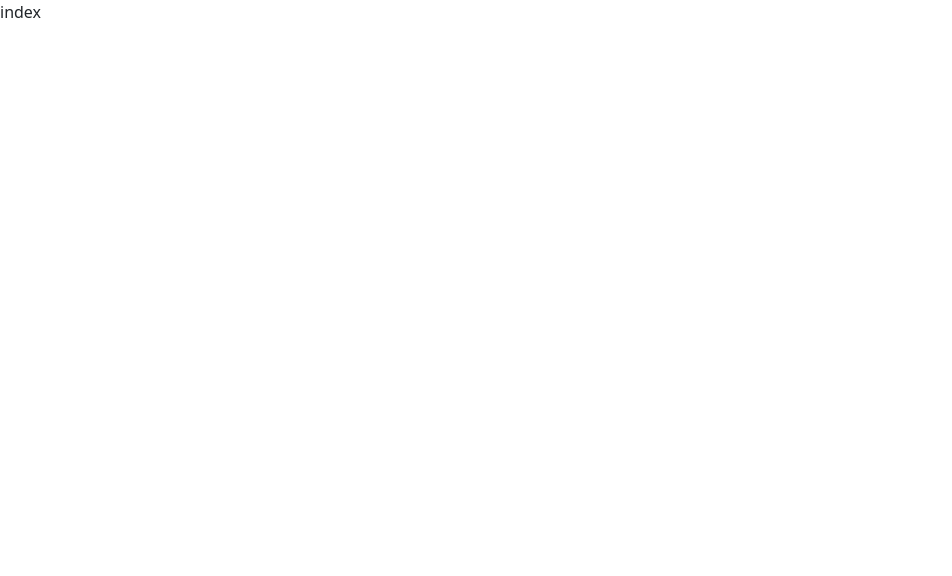
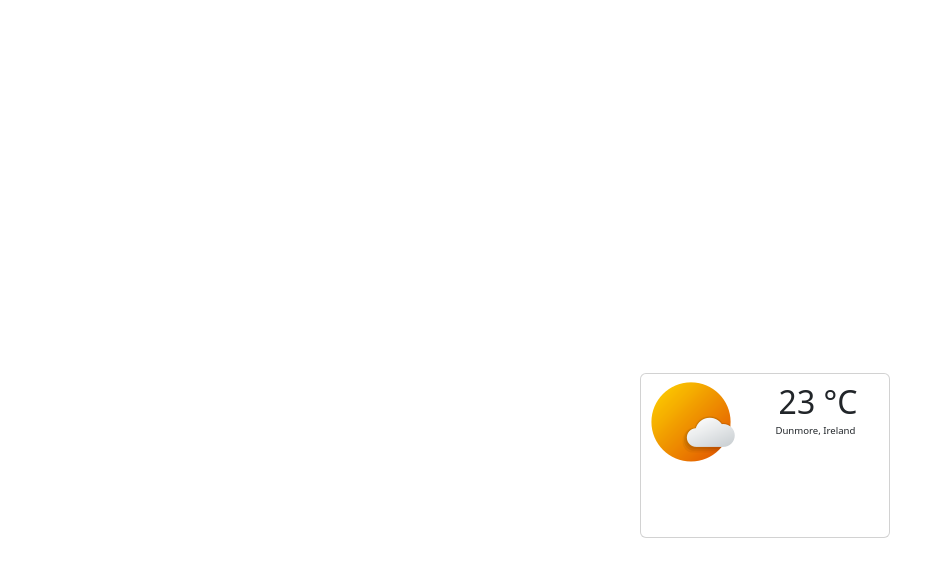
Before and after one commit to 8ahmadreza3/weather-spa, a React (Create React App) app: page / in a window 1280 px wide. Shown: the top 576 px of the page, without its empty margins (0-952 px from the left). Built offline with nearby package versions, Linux system fonts and the light colour scheme.

Commit message:
city card

```diff
--- /dev/null
+++ b/src/pages/Home/City.js
@@ -0,0 +1,48 @@
+import React from 'react'
+import City6 from "./City6.js"
+import City5 from "./City5.js"
+import City4 from "./City4.js"
+import City3 from "./City3.js"
+import City2 from "./City2.js"
+import City1 from "./City1.js"
+
+export default function City() {
+  return (
+    <div className="cardm">
+      <div className="card">
+        <City1 />
+        <div className="main">23 °C</div>
+        <div className="mainsub">Dunmore, Ireland</div>
+      </div>
+      <div className="card2">
+        <div className="upper">
+          <div className="humidity">
+            <div className="humiditytext">Humidity<br />30%</div>
+            <City2 />
+          </div>
+          <div className="air">
+            <div className="airtext">Wind<br />8 Km/h</div>
+            <City3 />
+          </div>
+        </div>
+        <div className="lower">
+          <div className="aqi">
+            <City4 />
+            <div className="aqitext">AQI<br />30</div>
+          </div>
+          <div className="realfeel">
+            <City5 />
+            <div className="realfeeltext">Real Feel<br />21 °C</div>
+          </div>
+          <div className="pressure">
+            <City6 />
+            <div className="pressuretext">Pressure<br />1012 mbar</div>
+          </div>
+          <div className="card3">
+            Healthy
+          </div>
+        </div>
+      </div>
+    </div>
+  )
+}
--- /dev/null
+++ b/src/pages/Home/Home.css
@@ -0,0 +1,127 @@
+.cardm {
+  position: absolute;
+  display: flex;
+  align-items: center;
+  justify-content: center;
+  top: 46.64%;
+  left: 50%;
+}
+
+.card {
+  position: absolute;
+  width: 250px;
+  height: 130px;
+  border-radius: 25px;
+  background: whitesmoke;
+  color: black;
+  z-index: 2;
+  transition: .4s ease-in-out;
+}
+
+.weather {
+  position: relative;
+  margin: 1em;
+}
+
+.main {
+  font-size: 2em;
+  position: relative;
+  top: -3em;
+  left: 4.3em;
+}
+
+.mainsub {
+  position: relative;
+  top: -10.2em;
+  left: 14em;
+  font-size: 0.6em;
+}
+
+.card2 {
+  position: absolute;
+  display: flex;
+  flex-direction: row;
+  width: 240px;
+  height: 130px;
+  border-radius: 35px;
+  background: white;
+  z-index: -1;
+  transition: .4s ease-in-out;
+}
+
+.card:hover {
+  background-color: #FFE87C;
+  cursor: pointer;
+}
+
+.card:hover + .card2 {
+  height: 300px;
+  border-bottom-left-radius: 0px;
+  border-bottom-right-radius: 0px;
+}
+
+.card:hover + .card2 .lower {
+  top: 20.2em;
+}
+
+.upper {
+  display: flex;
+  flex-direction: row;
+  position: relative;
+  color: black;
+  left: 1.8em;
+  top: 0.5em;
+  gap: 4em;
+}
+
+.humiditytext {
+  position: relative;
+  left: 3.6em;
+  top: 2.7em;
+  font-size: 0.6em;
+}
+
+.airtext {
+  position: relative;
+  left: 3.8em;
+  top: 2.7em;
+  font-size: 0.6em;
+}
+
+.lower {
+  display: flex;
+  flex-direction: row;
+  position: absolute;
+  text-align: center;
+  color: black;
+  left: 3em;
+  top: 1em;
+  margin-top: 0.7em;
+  font-size: 0.7em;
+  transition: .4s ease-in-out;
+}
+
+.aqi {
+  margin-right: 3.25em;
+}
+
+.realfeel {
+  margin-right: 1.8em;
+}
+
+.card3 {
+  position: absolute;
+  display: flex;
+  flex-direction: row;
+  justify-content: center;
+  align-items: center;
+  width: 240px;
+  height: 30px;
+  top: 4.7em;
+  left: -2.4em;
+  font-size: 1.24em;
+  border-bottom-left-radius: 35px;
+  border-bottom-right-radius: 35px;
+  background: limegreen;
+  transition: .4s ease-in-out;
+}
--- a/src/pages/Home/index.js
+++ b/src/pages/Home/index.js
@@ -1,7 +1,9 @@
 import React from 'react'
+import './Home.css'
+import City from './City.js'
 
 export default function Home() {
   return (
-    <div>index</div>
+    <City></City>
   )
 }
```
